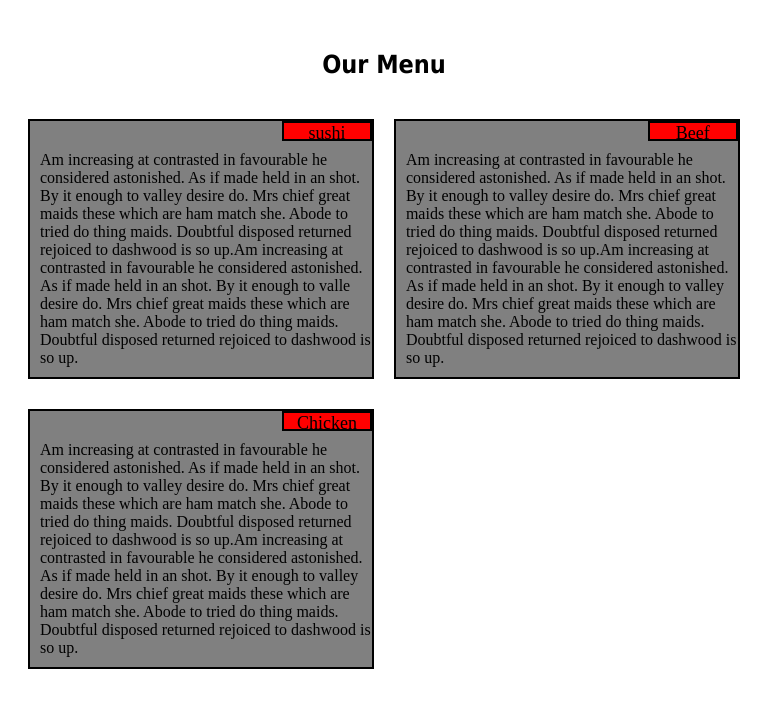
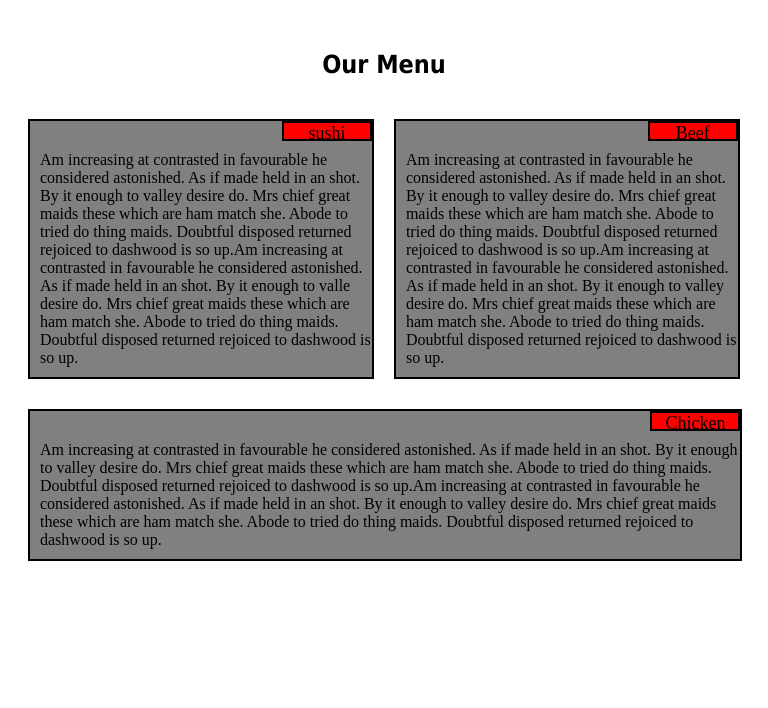
Before and after one commit to ahmed-elzenaria/module2_solution, a plain HTML site: page site/index.html in a window 768 px wide. Drawn offline with Linux system fonts and the light colour scheme.

Commit message:
last update

```diff
--- a/site/css/base.css
+++ b/site/css/base.css
@@ -39,11 +39,16 @@ h1{
 	border: 2px solid black;
 	float: left;
 	margin:10px 0 20px 20px;
-
-
   }
   .col-md-6 {
     width: 46%;
+  }
+  .col-md-1{
+  	width: 95%;
+  	background: gray;
+	border: 2px solid black;
+	float: left;
+	margin:10px 0 20px 20px;
   }
 
 }
--- a/site/index.html
+++ b/site/index.html
@@ -21,7 +21,7 @@
 			 Mrs chief great maids these which are ham match she. Abode to tried do thing maids. Doubtful disposed returned rejoiced to dashwood is so up.Am increasing at contrasted in favourable he considered astonished. As if made held in an shot. By it enough to valley desire do.
 			 Mrs chief great maids these which are ham match she. Abode to tried do thing maids. Doubtful disposed returned rejoiced to dashwood is so up. </p>
 		</div>
-		<div class="col-lg-3 col-md-6 col-sm-12">
+		<div class="col-lg-3 col-md-1 col-sm-12 third">
 			<div class="box">Chicken</div>
 			<p>Am increasing at contrasted in favourable he considered astonished. As if made held in an shot. By it enough to valley desire do.
 			 Mrs chief great maids these which are ham match she. Abode to tried do thing maids. Doubtful disposed returned rejoiced to dashwood is so up.Am increasing at contrasted in favourable he considered astonished. As if made held in an shot. By it enough to valley desire do.
```
